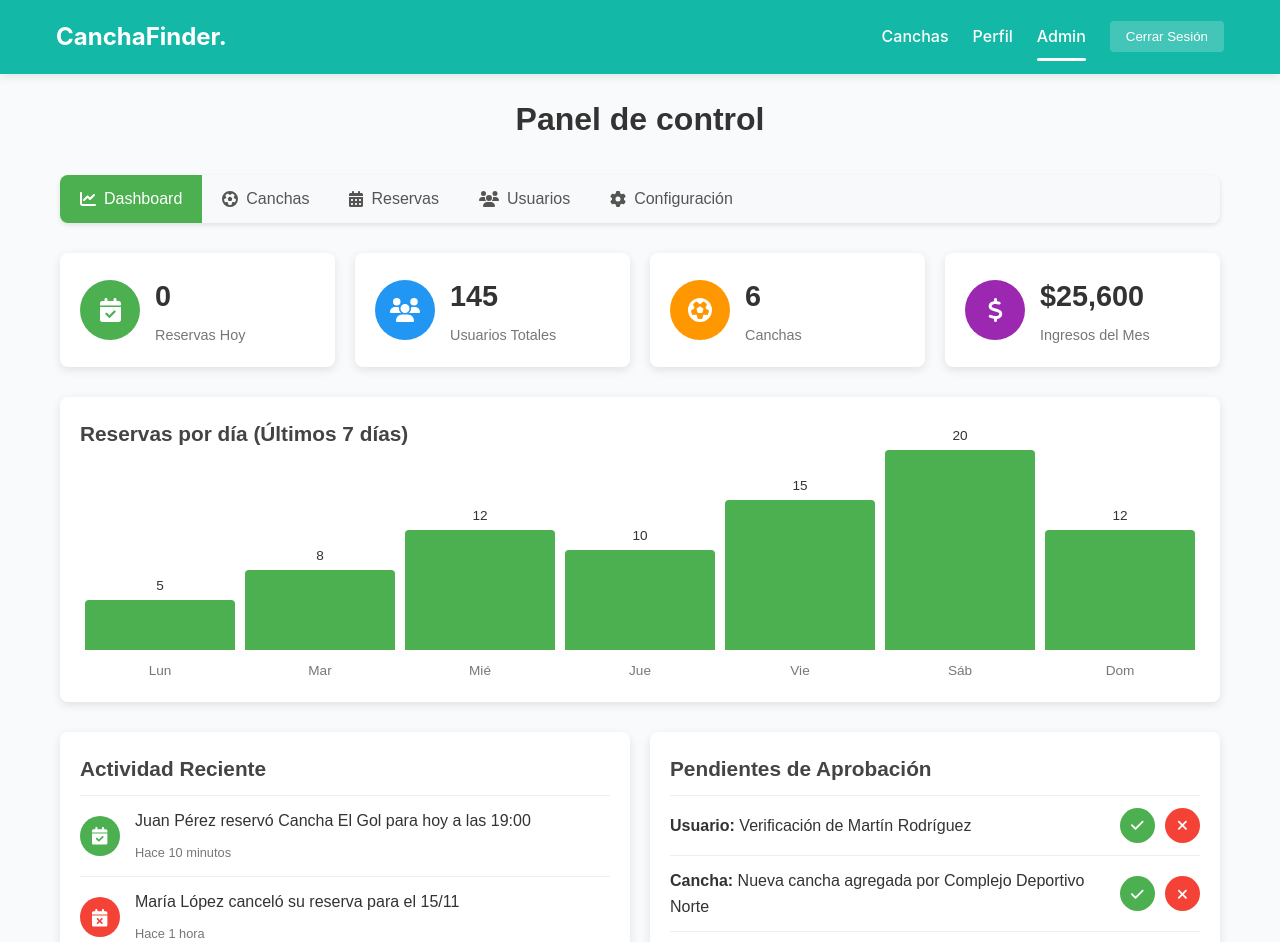
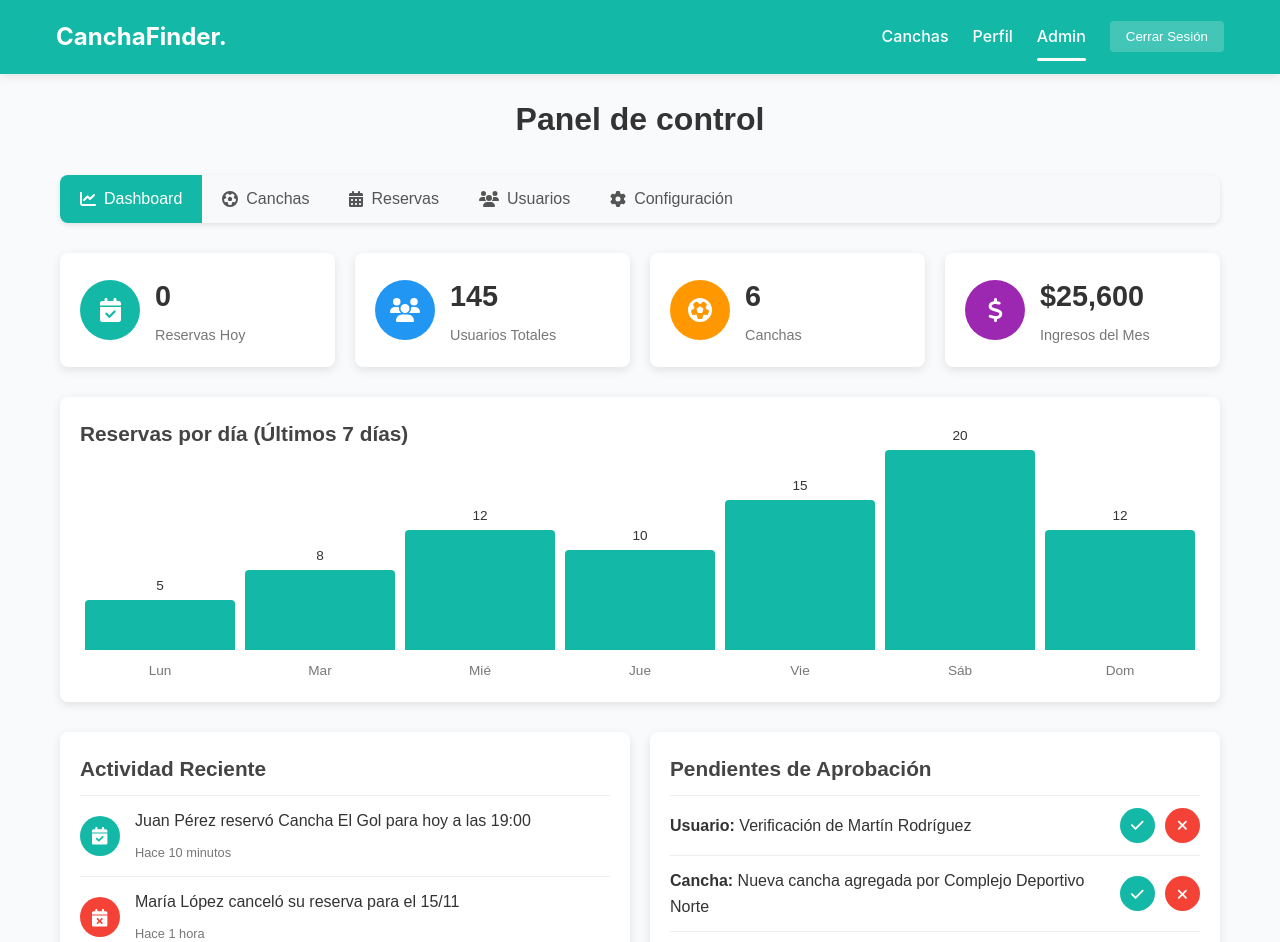
Before and after one commit to comglorerate/cancha-finder, a Vue app: page /admin in a window 1280 px wide. Shown: the top 942 px of the page. Built offline with nearby package versions, Linux system fonts and the light colour scheme; sample sign-in values are in the browser's storage; the HTML template or start-up script is replaced by a standard one.

Commit message:
cambia el color de fondo de varios elementos a la variable --primary-color

```diff
--- a/src/views/AdminView.vue
+++ b/src/views/AdminView.vue
@@ -1205,7 +1205,7 @@ onBeforeUnmount(() => {
 }
 
 .nav-tab.active {
-  background-color: #4caf50;
+  background-color: var(--primary-color);
   color: white;
 }
 
@@ -1282,7 +1282,7 @@ onBeforeUnmount(() => {
 }
 
 .reservations-icon {
-  background-color: #4caf50;
+  background-color: var(--primary-color);
 }
 .users-icon {
   background-color: #2196f3;
@@ -1320,7 +1320,7 @@ onBeforeUnmount(() => {
 
 .chart-bar {
   flex: 1;
-  background-color: #4caf50;
+  background-color: var(--primary-color);
   margin: 0 5px;
   min-height: 20px;
   border-radius: 4px 4px 0 0;
@@ -1405,7 +1405,7 @@ onBeforeUnmount(() => {
 }
 
 .activity-icon.reservation {
-  background-color: #4caf50;
+  background-color: var(--primary-color);
 }
 .activity-icon.cancellation {
   background-color: #f44336;
@@ -1545,7 +1545,7 @@ onBeforeUnmount(() => {
 /* Botones */
 .btn-add,
 .btn-save {
-  background-color: #4caf50;
+  background-color: var(--primary-color);
   color: white;
 }
 
@@ -1564,7 +1564,7 @@ onBeforeUnmount(() => {
   background-color: #f44336;
 }
 .btn-enable {
-  background-color: #4caf50;
+  background-color: var(--primary-color);
 }
 .btn-disable {
   background-color: #f44336;
@@ -1604,7 +1604,7 @@ onBeforeUnmount(() => {
 }
 
 .btn-approve {
-  background-color: #4caf50;
+  background-color: var(--primary-color);
 }
 .btn-reject {
   background-color: #f44336;
@@ -1768,7 +1768,7 @@ onBeforeUnmount(() => {
 }
 
 input:checked + .slider {
-  background-color: #4caf50;
+  background-color: var(--primary-color);
 }
 
 input:checked + .slider:before {
@@ -1804,7 +1804,7 @@ input:checked + .slider:before {
   width: 50px;
   height: 50px;
   border: 5px solid #f3f3f3;
-  border-top: 5px solid #4caf50;
+  border-top: 5px solid var(--primary-color);
   border-radius: 50%;
   animation: spin 1s linear infinite;
   margin-bottom: 20px;
```
